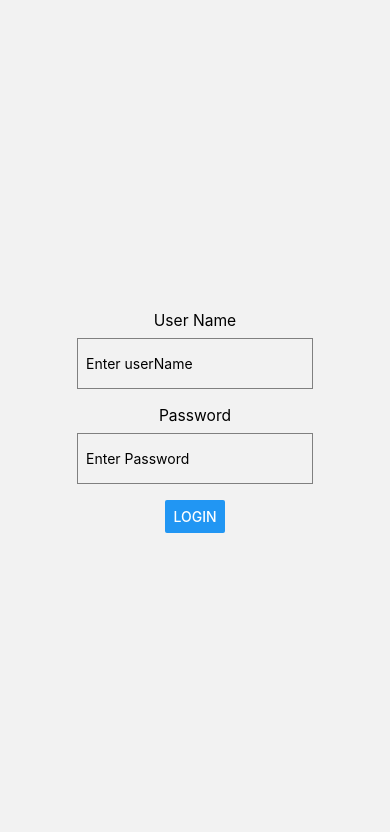
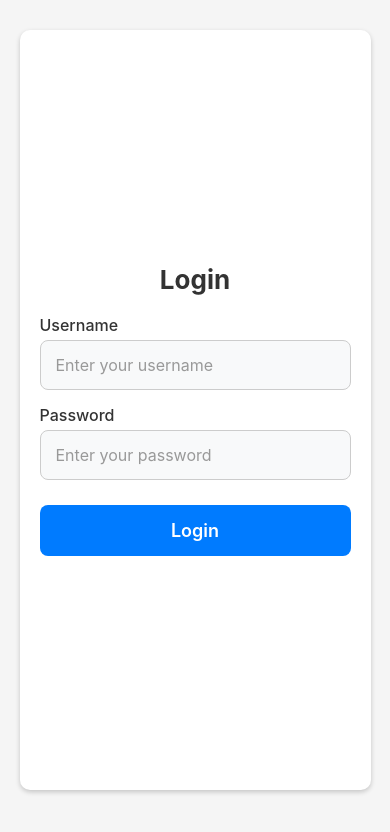
Before and after one commit to Marwa-Khan/ReportApp, a React Native app: screen /Auth in a window 390 px wide. Shown: the top 832 px of the page. Built offline with nearby package versions, Linux system fonts and the light colour scheme.

Commit message:
Improved UI

```diff
--- a/src/components/CheckBoxField.js
+++ b/src/components/CheckBoxField.js
@@ -1,5 +1,5 @@
 import React, { useEffect, useState } from "react";
-import { View, Text, StyleSheet } from "react-native";
+import { View, Text, StyleSheet, Dimensions } from "react-native";
 import CheckBox from "react-native-check-box";
 
 const MultiCheckBoxField = ({ checkBoxData, setCheckBoxData }) => {
@@ -55,6 +55,7 @@ const MultiCheckBoxField = ({ checkBoxData, setCheckBoxData }) => {
   );
 };
 
+const { width, height } = Dimensions.get('window');
 const styles = StyleSheet.create({
   container: {
     padding: 10,
@@ -68,7 +69,11 @@ const styles = StyleSheet.create({
     marginRight: 10,
   },
   label: {
-    fontSize: 16,
+    fontSize: width * 0.04, // Dynamic font size
+        color: '#333', // Dark color for better readability
+        marginBottom: height * 0.01,
+        fontWeight: '600', // Bold label
+        marginRight: width * 0.3,
   },
 });
 
--- a/src/components/DateField.js
+++ b/src/components/DateField.js
@@ -1,4 +1,4 @@
-import { View, Text } from 'react-native'
+import { View, Text, StyleSheet } from 'react-native'
 import React from 'react';
 import DateTimePicker from '@react-native-community/datetimepicker';
 import convertTimestampToDate from '../utils/helper';
@@ -21,17 +21,39 @@ const DateField = ({dateVal, setDateVal, setFormattedDate,setOpenDateCalendar})
     }
   };
   return (
-    <View>
+    <View style={styles.container}>
       <DateTimePicker
                   mode="datetime"
                   value={dateVal}
-                  style={{width: 300, opacity: 1, height: 30, marginTop: 50}}
+                //   style={{width: 300, opacity: 1, height: 30, marginTop: 50}}
+                  style={styles.datePicker}
                   onChange={handleDateChange}
 
                 //   minuteInterval={{}}
                 />
     </View>
   )
-}
+};
+
+const styles = StyleSheet.create({
+    container: {
+      alignItems: 'center',
+      justifyContent: 'center',
+      padding: 10,
+      backgroundColor: '#fff',
+      borderRadius: 10,
+      shadowColor: '#000',
+      shadowOffset: { width: 0, height: 2 },
+      shadowOpacity: 0.1,
+      shadowRadius: 4,
+      elevation: 3,
+      marginVertical: 10,
+    },
+    datePicker: {
+      width: 320,
+      height: 50,
+      marginTop: 10,
+    },
+  });
 
 export default DateField
--- a/src/components/DropDownField.js
+++ b/src/components/DropDownField.js
@@ -35,13 +35,18 @@ const styles = StyleSheet.create({
         // justifyContent: 'center',
         // alignItems: 'center',
         // padding: 10,
-        backgroundColor: 'yellow',
-        height: 100,
+        // backgroundColor: 'yellow',
+        height: 105,
         padding: width * 0.03,
+        justifyContent: 'center',
+        // alignItems: 'center',
     },
     label: {
-        fontSize: width * 0.04,
+        fontSize: width * 0.04, // Dynamic font size
+        color: '#333', // Dark color for better readability
         marginBottom: height * 0.01,
+        fontWeight: '600', // Bold label
+        marginRight: width * 0.3,
     },
     dropdown: {
         width: width * 0.8,
--- a/src/components/MultiLineTextInput.js
+++ b/src/components/MultiLineTextInput.js
@@ -7,13 +7,13 @@ const MultiLineTextInput = ({multiText, setMultiText}) => {
     return (
 
             <View style={styles.container}>
-                <Text style={styles.label}>MultiLine Text Input</Text>
+                <Text style={styles.label}>Multi Line Text Input</Text>
                 <View style={styles.viewInput}>
                 <TextInput style={styles.input}
                     multiline
                     numberOfLines={3}
 
-                    placeholder="Enter multiline text"
+                    placeholder="Enter multi line text"
                     value={multiText}
                     onChangeText={(text)=>setMultiText(text)}
                 />
@@ -23,43 +23,49 @@ const MultiLineTextInput = ({multiText, setMultiText}) => {
     );
 };
 const { width, height } = Dimensions.get('window');
+
 const styles = StyleSheet.create({
     container: {
-            marginVertical:15,
-            height: 200,
+        marginVertical: 15,
+        height: 220, // Adjusted height to fit the input field with padding
         width: '90%',
         justifyContent: 'center',
         alignSelf: 'center',
         alignItems: 'center',
-            // padding: width * 0.05,
-            backgroundColor:'yellow'
+        backgroundColor: '#ffffff', // Changed to white for a clean look
+        borderRadius: 10, // Rounded corners
+        padding: 15, // Added padding for spacing inside the container
+        shadowColor: "#000", // Shadow color
+        shadowOffset: { width: 0, height: 4 },
+        shadowOpacity: 0.1,
+        shadowRadius: 6,
+        elevation: 5, // Android shadow effect
     },
     label: {
-
-            fontSize: width * 0.04,
-            // marginBottom: height * 0.01,
+        fontSize: width * 0.04, // Dynamic font size
+        color: '#333', // Dark color for better readability
+        marginBottom: height * 0.01,
+        fontWeight: '600', // Bold label
+        marginRight: width * 0.3, // Added margin for better alignment
     },
-        viewInput:{
-
+    viewInput: {
         width: '100%',
         justifyContent: 'center',
         alignItems: 'center',
-            height: 140,
-
+        height: 140, // Adjust height for input
     },
     input: {
-            width:'100%',
-            height: 140,
-            fontSize:13,
-            borderColor: 'gray',
+        width: '100%',
+        height: 140, // Input area size
+        fontSize: 16, // Increased font size for better readability
+        borderColor: '#ccc', // Soft border color
         borderWidth: 1,
-            color:'black',
-            // justifyContent: 'center',
-            // alignItems: 'center',
-            paddingHorizontal: width * 0.02,
-            textAlignVertical:'top',
-            backgroundColor:'red'
+        borderRadius: 8, // Rounded corners for the input field
+        color: '#333', // Dark text color for the input
+        paddingHorizontal: width * 0.04, // Padding inside the input
+        textAlignVertical: 'top', // Align text at the top of the input area
+        backgroundColor: '#f9f9f9', // Light background color for the input field
     },
+});
 
-    });
 export default MultiLineTextInput;
--- a/src/components/RadioButtonField.js
+++ b/src/components/RadioButtonField.js
@@ -25,8 +25,8 @@ const RadioButtonField = ({ radioData, setRadioData }) => {
     };
 
     return (
-        <View style={{flex:1, backgroundColor:'orange', height: '20%', padding: 10}}>
-            <Text>Please select an option:</Text>
+        <View style={styles.container}>
+            <Text style={styles.label}>Please select an option:</Text>
             <RadioGroup
 
                 radioButtons={radioData}
@@ -40,8 +40,25 @@ const RadioButtonField = ({ radioData, setRadioData }) => {
 };
 
 const styles = StyleSheet.create({
+    container: {
+        backgroundColor: '#fff',
+        padding: 15,
+        borderRadius: 10,
+        shadowColor: '#000',
+        shadowOffset: { width: 0, height: 2 },
+        shadowOpacity: 0.1,
+        shadowRadius: 4,
+        elevation: 3,
+        marginVertical: 10,
+    },
+    label: {
+        fontSize: 16,
+        fontWeight: 'bold',
+        color: '#333',
+        marginBottom: 10,
+    },
     radioGroupContainer: {
-        // marginTop: 10,
+        paddingVertical: 5,
     },
 });
 
--- a/src/components/SingleLineTextInput.js
+++ b/src/components/SingleLineTextInput.js
@@ -25,47 +25,42 @@ const SingleLineTextInput = ({textData,setTextData}) => {
 };
 
 const { width, height } = Dimensions.get('window');
+
 const styles = StyleSheet.create({
     container: {
-        // marginTop:200,
-        // paddingTop: 20,
-        // flex: 1,
-        // justifyContent: 'center',
-        // // padding: width * 0.05,
-        // // alignItems: 'center',
-        // width: '90%',
-        backgroundColor:'orange',
+        backgroundColor: '#ffffff', // Changed to white for a clean look
         alignSelf: 'center',
         height: 120,
-
-
+        width: '90%', // Adjust width for responsiveness
+        borderRadius: 10, // Rounded corners for the container
+        padding: 15, // Added padding for internal spacing
+        shadowColor: "#000", // Added shadow for depth
+        shadowOffset: { width: 0, height: 4 },
+        shadowOpacity: 0.1,
+        shadowRadius: 6,
+        elevation: 5, // For Android shadow effect
     },
     label: {
-        fontSize: width * 0.04,
+        fontSize: width * 0.04, // Dynamic font size
+        color: '#333', // Dark text color for better readability
         marginBottom: height * 0.01,
+        fontWeight: '600', // Bold for emphasis
     },
-    viewInput:{
-        // width: '90%',
+    viewInput: {
         justifyContent: 'center',
         alignItems: 'center',
-
-
     },
     input: {
-        width:'90%',
+        width: '100%', // Use full width within the container
         height: 50,
-        fontSize:13,
-        borderColor: 'gray',
+        fontSize: 16, // Larger font size for better readability
+        borderColor: '#ccc', // Soft border color
         borderWidth: 1,
-        color:'black',
-        justifyContent: 'center',
-        alignItems: 'center',
-        // marginBottom: height * 0.02,
-        paddingHorizontal: width * 0.02,
-
-
+        borderRadius: 8, // Rounded corners for input field
+        color: '#333', // Dark text color for input
+        paddingHorizontal: width * 0.04, // Padding inside the input for spacing
+        backgroundColor: '#f9f9f9', // Light background color for the input field
     },
-
 });
 
 export default SingleLineTextInput;
--- a/src/screens/auth/LoginScreen.js
+++ b/src/screens/auth/LoginScreen.js
@@ -1,13 +1,12 @@
 import React, { useState } from 'react';
-import { View, Text, TextInput, Button, StyleSheet, Alert, ActivityIndicator } from 'react-native';
-import { SafeAreaView, SafeAreaProvider } from 'react-native-safe-area-context';
-import { Dimensions } from 'react-native';
+import {
+    View, Text, TextInput, Button, StyleSheet,
+    Alert, ActivityIndicator, TouchableOpacity
+} from 'react-native';
+import { SafeAreaView } from 'react-native-safe-area-context';
 import AsyncStorage from '@react-native-async-storage/async-storage';
 import { ApiEndPoint, baseURL } from '../../hooks';
-import Navigation from '../../navigation/Navigation';
-import {
-    useNavigation,
-  } from '@react-navigation/native';
+import { useNavigation } from '@react-navigation/native';
 
 const LoginScreen = () => {
     const navigation = useNavigation();
@@ -17,12 +16,8 @@ const LoginScreen = () => {
     const [loading, setLoading] = useState(false);
 
     const handleLogin = async () => {
-
         const loginApiEndpoint = `${baseURL}${ApiEndPoint.loginApi}`;
         console.log('Login API Endpoint:', loginApiEndpoint);
-        console.log('User Name:', userName);
-        console.log('User ID:', uuid);
-        console.log('Password:', password);
 
         setLoading(true);
 
@@ -32,20 +27,17 @@ const LoginScreen = () => {
                 headers: {
                     'Content-Type': 'application/json',
                 },
-                body: JSON.stringify({ "uuid": uuid, "password": password }), //convert object to string to send it to web server
+                body: JSON.stringify({ "uuid": uuid, "password": password }),
             });
 
             const statusCode = response.status;
-            console.log('Response Status Code:', statusCode); // Log the response status code
+            const rawResponse = await response.text();
 
-            const rawResponse = await response.text(); // Get the response as text
-            console.log('Raw Response:', rawResponse); // Log the raw response
+            console.log('Response Status Code:', statusCode);
+            console.log('Raw Response:', rawResponse);
 
-            // Check if response status is in the 2xx range (successful)
-            // if (statusCode >= 200 && statusCode < 300) {
-                console.log('Login successful!');
             try {
-                    const data = JSON.parse(rawResponse); //  parsing the string response as object
+                const data = JSON.parse(rawResponse);
                 console.log('Parsed Response:', data);
 
                 if (data.success) {
@@ -54,7 +46,6 @@ const LoginScreen = () => {
                     Alert.alert('Success', `Welcome, ${data.user.name}!`);
                     navigation.navigate("Home");
 
-
                 } else {
                     Alert.alert('Error', 'Login failed. Please check your credentials.');
                 }
@@ -62,11 +53,6 @@ const LoginScreen = () => {
                 console.error('Error parsing JSON:', parseError);
                 Alert.alert('Error', 'Failed to parse the server response.');
             }
-            // } else {
-            //     // Handle non-2xx responses, like 404 or 500 errors
-            //     Alert.alert('Error', `Server error: ${statusCode}`);
-            //     console.error('Error response:', rawResponse);
-            // }
         } catch (error) {
             console.error('Error during login:', error);
             Alert.alert('Error', 'Something went wrong. Please try again later.');
@@ -76,55 +62,116 @@ const LoginScreen = () => {
     };
 
     return (
+        <SafeAreaView style={styles.safeArea}>
+            <View style={styles.container}>
+                <Text style={styles.heading}>Login</Text>
 
-                <View style={styles.container}>
-                    <Text style={styles.label}>User Name</Text>
+                <Text style={styles.label}>Username</Text>
                 <TextInput
                     style={styles.input}
-                        placeholder="Enter userName"
+                    placeholder="Enter your username"
                     value={userName}
                     onChangeText={setUserName}
                     autoCapitalize="none"
+                    placeholderTextColor="#999"
                 />
+
                 <Text style={styles.label}>Password</Text>
                 <TextInput
                     style={styles.input}
-                        placeholder="Enter Password"
+                    placeholder="Enter your password"
                     value={password}
                     onChangeText={setPassword}
                     secureTextEntry
                     autoCapitalize="none"
+                    placeholderTextColor="#999"
                 />
+
                 {loading ? (
-                        <ActivityIndicator size="large" color="#0000ff" /> // Show loading spinner while logging in
+                    <ActivityIndicator size="large" color="#007BFF" style={styles.loader} />
                 ) : (
-                    <Button title="Login" onPress={handleLogin} disabled={loading} />
+                    <TouchableOpacity style={styles.loginButton} onPress={handleLogin}>
+                        <Text style={styles.loginButtonText}>Login</Text>
+                    </TouchableOpacity>
                 )}
+
+                {/* <TouchableOpacity onPress={() => navigation.navigate("ForgotPassword")}>
+                    <Text style={styles.forgotPassword}>Forgot Password?</Text>
+                </TouchableOpacity> */}
             </View>
-
+        </SafeAreaView>
     );
 };
 
-const { width, height } = Dimensions.get('window');
-
 const styles = StyleSheet.create({
+    safeArea: {
+        flex: 1,
+        backgroundColor: '#F5F5F5',
+    },
     container: {
-        flex: 1,
+        // flex: 1,
+        width: '90%',
+        height: '90%',
         justifyContent: 'center',
         alignItems: 'center',
-        padding: width * 0.05,
-
+        paddingHorizontal: 20,
+        backgroundColor: '#fff',
+        borderRadius: 10,
+        marginHorizontal: 20,
+        elevation: 5,
+        shadowColor: '#000',
+        shadowOpacity: 0.2,
+        shadowRadius: 5,
+        shadowOffset: { width: 0, height: 2 },
+        alignSelf: 'center',
+        marginTop: 30,
+    },
+    heading: {
+        fontSize: 26,
+        fontWeight: 'bold',
+        color: '#333',
+        marginBottom: 20,
     },
     label: {
-        fontSize: width * 0.04,
-        marginBottom: height * 0.01,
+        alignSelf: 'flex-start',
+        fontSize: 16,
+        fontWeight: '500',
+        marginBottom: 5,
+        color: '#333',
     },
     input: {
-        height: height * 0.06,
-        borderColor: 'gray',
+        width: '100%',
+        height: 50,
+        borderColor: '#ccc',
         borderWidth: 1,
-        marginBottom: height * 0.02,
-        paddingHorizontal: width * 0.02,
+        borderRadius: 8,
+        paddingHorizontal: 15,
+        fontSize: 16,
+        marginBottom: 15,
+        backgroundColor: '#F8F9FA',
+    },
+    loginButton: {
+        width: '100%',
+        backgroundColor: '#007BFF',
+        paddingVertical: 15,
+        borderRadius: 8,
+        alignItems: 'center',
+        justifyContent: 'center',
+        marginTop: 10,
+    },
+    loginButtonText: {
+        fontSize: 18,
+        color: '#fff',
+        fontWeight: '600',
+    },
+    // forgotPassword: {
+    //     marginTop: 15,
+    //     color: '#007BFF',
+    //     fontSize: 14,
+    //     fontWeight: '500',
+    // },
+    loader: {
+        marginVertical: 20,
     },
 });
 
--- a/src/screens/home/FormScreen.js
+++ b/src/screens/home/FormScreen.js
@@ -185,7 +185,7 @@ const FormScreen = () => {
         const jsonResponse = await response.json();
         console.log("Form submitted successfully:", jsonResponse);
         // Alert.alert("Success", "Form submitted successfully!");
-        Alert.alert('Alert Title', 'Form Submission', [
+        Alert.alert('Alert', 'Confirm Form Submission', [
             {
               text: 'Cancel',
               onPress: () => console.log('Cancel Pressed'),
@@ -230,7 +230,7 @@ const logout = async () => {
       if (response.ok) {
         // Clear token and user data from local storage
         AsyncStorage.removeItem("userToken"); // Clear token
-        // AsyncStorage.removeItem("userData"); // Clear user data
+        AsyncStorage.removeItem("userData"); // Clear user data
         console.log("Logout successful!");
         // Optionally redirect to login page or show confirmation
         Alert.alert("Success", "You have logged out successfully.");
@@ -254,7 +254,7 @@ const logout = async () => {
 
 
       <View style={styles.container}>
-        <Text style={styles.label}>FormScreen</Text>
+        <Text style={styles.label}>Form Screen</Text>
         {/* Components */}
         <SingleLineTextInput textData={textData} setTextData={setTextData} />
         <MultiLineTextInput multiText={multiText} setMultiText={setMultiText} />
@@ -311,61 +311,142 @@ const styles = StyleSheet.create({
     container: {
       flex: 1,
       paddingTop: Platform.OS === "android" ? StatusBar.currentHeight : 0,
-    backgroundColor: "pink",
-    marginBottom: 100,
+      backgroundColor: "#f5f5f5", // Lighter background color for a cleaner look
+      paddingHorizontal: 20,
+      paddingBottom: 20,
     },
     scrollView: {
       flex: 1,
-    backgroundColor: "yellow",
-    // Do not use flex: 1 here
+      backgroundColor: "#ffffff",
       width: "100%",
-    paddingBottom: 100,
-  },
-  contentContainer: {
-    flex: 1, // Allow content to grow dynamically
-    // paddingBottom: 120, // Add spacing to avoid cutting off content
-    // paddingHorizontal: width * 0.05,
-    // backgroundColor: "blue",
+      paddingBottom: 20,
     },
     label: {
-    fontSize: width * 0.05,
-    marginBottom: height * 0.02,
+      fontSize: width * 0.06, // Slightly larger font size for emphasis
+      fontWeight: "600", // Make label bold for better readability
+      color: "#333",
+      marginBottom: 10,
+      marginTop: 10, // Space above label
+    },
+    inputFields: {
+      marginBottom: 20,
+    },
+    singleLineInput: {
+      backgroundColor: "#fff",
+      borderWidth: 1,
+      borderColor: "#ccc",
+      borderRadius: 12, // Rounded corners for a softer look
+      paddingVertical: 12,
+      paddingHorizontal: 15,
+      fontSize: 16,
+      shadowColor: "#000",
+      shadowOffset: { width: 0, height: 4 },
+      shadowOpacity: 0.1,
+      shadowRadius: 8,
+      marginBottom: 15,
+    },
+    multiLineInput: {
+      backgroundColor: "#fff",
+      borderWidth: 1,
+      borderColor: "#ccc",
+      borderRadius: 12,
+      paddingVertical: 12,
+      paddingHorizontal: 15,
+      fontSize: 16,
+      shadowColor: "#000",
+      shadowOffset: { width: 0, height: 4 },
+      shadowOpacity: 0.1,
+      shadowRadius: 8,
+      height: 100, // Adjust height for multiline input
+      marginBottom: 15,
+    },
+    dropDown: {
+      backgroundColor: "#fff",
+      borderWidth: 1,
+      borderColor: "#ccc",
+      borderRadius: 12,
+      paddingVertical: 12,
+      paddingHorizontal: 15,
+      fontSize: 16,
+      shadowColor: "#000",
+      shadowOffset: { width: 0, height: 4 },
+      shadowOpacity: 0.1,
+      shadowRadius: 8,
+      marginBottom: 15,
+    },
+    checkBox: {
+      marginBottom: 15,
+      flexDirection: "row",
+      alignItems: "center",
+    },
+    radioButton: {
+      marginBottom: 15,
+      flexDirection: "row",
+      alignItems: "center",
     },
     button: {
-    backgroundColor: "blue",
-    padding: 10,
-    borderRadius: 5,
-    marginVertical: 10,
-    width: "50%",
+      backgroundColor: "#4A90E2",
+      padding: 12,
+      borderRadius: 12,
+      marginVertical: 15,
+      width: "60%",
       alignSelf: "center",
+      shadowColor: "#000",
+      shadowOffset: { width: 0, height: 4 },
+      shadowOpacity: 0.1,
+      shadowRadius: 8,
     },
     buttonText: {
-    color: "white",
+      color: "#fff",
       textAlign: "center",
       fontSize: 18,
+      fontWeight: "500",
     },
-  logoutContainer:{
+    logoutContainer: {
       flex: 1,
       justifyContent: "center",
       alignItems: "center",
-    backgroundColor: "yellow",
-    height: height
+      backgroundColor: "#fff9f9", // Light background for logout
+      height: height,
+      paddingHorizontal: 20,
     },
-  logout:{
-    backgroundColor: "blue",
-    padding: 10,
-    borderRadius: 5,
-    marginVertical: 10,
-    width: "50%",
+    logout: {
+      backgroundColor: "#4A90E2", // Red color for logout button
+      padding: 12,
+      borderRadius: 12,
+      marginVertical: 15,
+      width: "60%",
       justifyContent: "center",
-    alignContent: "center",
+      alignItems: "center",
+      shadowColor: "#000",
+      shadowOffset: { width: 0, height: 4 },
+      shadowOpacity: 0.1,
+      shadowRadius: 8,
+    },
+    logoutText: {
+      color: "#fff",
+      fontSize: 18,
+      fontWeight: "500",
+      textAlign: "center",
+    },
+    dateButton: {
+      backgroundColor: "#D1E8FF",
+      paddingVertical: 10,
+      paddingHorizontal: 20,
+      borderRadius: 12,
+      marginVertical: 15,
       alignSelf: "center",
+      borderWidth: 1,
+      borderColor: "#4A90E2",
     },
-  logoutText:{
-    color: "white",
-    justifyContent: "center",
+    dateButtonText: {
+      fontSize: 16,
+      color: "#4A90E2",
       textAlign: "center",
-  }
+    },
   });
 
+
+
+
 export default FormScreen;
```
Lines whose indentation alone changed are shown as unchanged.
